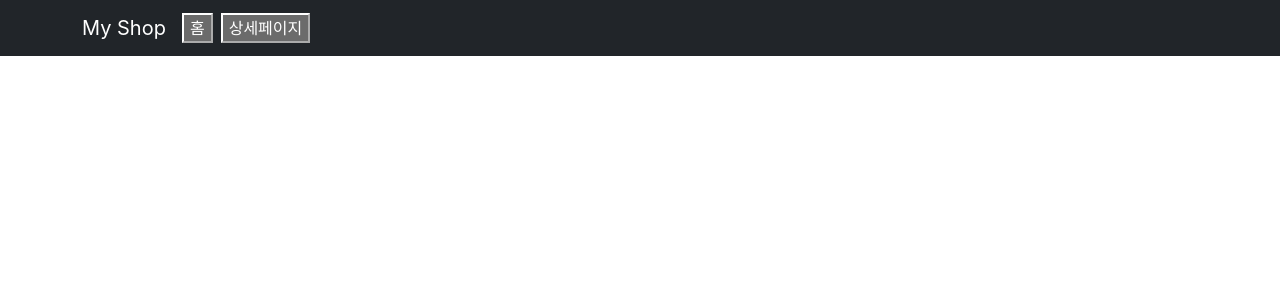
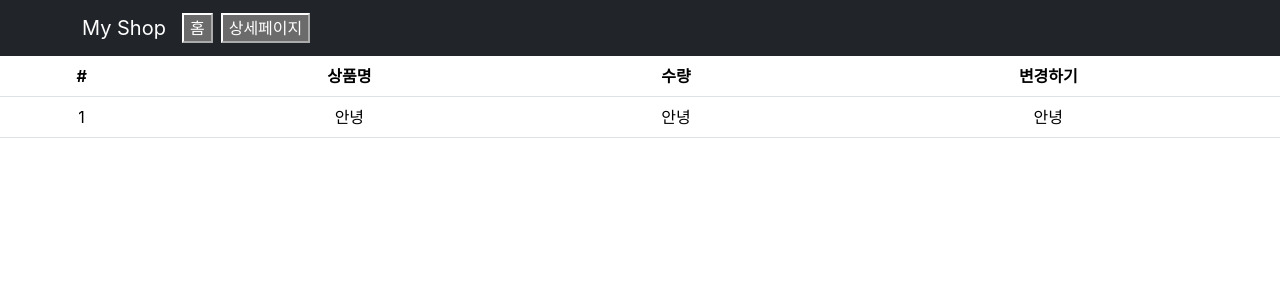
Before and after one commit to nova-fe/Study__Codingapple_React, a React (Create React App) app in the folder 02-shop/: page /cart in a window 1280 px wide. Before the commit this address had no page. Shown: the top 300 px of the page. Built offline with nearby package versions, Linux system fonts and the light colour scheme.

Commit message:
장바구니 페이지 만들기 & Redux 1 : Redux Toolkit 설치

```diff
--- a/02-shop/package.json
+++ b/02-shop/package.json
@@ -3,12 +3,14 @@
   "version": "0.1.0",
   "private": true,
   "dependencies": {
+    "@reduxjs/toolkit": "^2.5.0",
     "axios": "^1.7.9",
     "bootstrap": "^5.3.3",
     "cra-template": "1.2.0",
     "react": "^19.0.0",
     "react-bootstrap": "^2.10.7",
     "react-dom": "^19.0.0",
+    "react-redux": "^9.2.0",
     "react-router-dom": "^6.28.1",
     "react-scripts": "5.0.1"
   },
--- a/02-shop/src/App.js
+++ b/02-shop/src/App.js
@@ -1,77 +1,30 @@
 import { Navbar, Container, Nav } from 'react-bootstrap';
 import './App.css';
-// 1) jsx 안에서 이미지 불러오기: import 작명 from '이미지경로';
 import bg from './img/bg.png';
-import { createContext, useState } from 'react';
+import {useState } from 'react';
 import data from './data.js';
 import { Routes, Route, useNavigate } from 'react-router-dom';
 import Card from './components/Card.js';
 import Detail from './pages/Detail.js';
 import axios from 'axios'
-
-// Context 세팅 1. createContext로 Context 만들기
-export let Context1 = createContext(); // state보관함(Context)를 만들어줌
+import Cart from './pages/Cart.js';
 
 function App() {
   let [shoes, setShoes] = useState(data);
-  let [재고] = useState(10, 11, 12);
   let navigate = useNavigate(); // 페이지 이동을 도와줌
   const [count, setCount] = useState(0);
   const [isLoading, setIsLoading] = useState(false);
 
   return (
     <div className="App">
-      {/* *
-       * :: Route: 페이지
-       * <Router path="/경로로쓸이름" element={보여질부분} />
-       *  <Routes>
-            <Route path="/" element={<div>메인페이지</div>} />
-            <Route path="/detail" element={<div>상세페이지</div>} />
-            <Route />
-          </Routes>
-      */}
-
-      {/* <Route path="*" element={<div>없는페이지(404)</div>} /> */}
-      {/* <Route path="/about/member" element={<About />} />
-      <Route path="/about/location" element={<About />} /> */}
-
-      {/**
-       * :: Nested Routes (서브페이지 개념처럼 사용)
-       * 언제 사용? 여러 유사한 페이지 필요할때
-       * 장점1: route 작성이 간단해짐
-       * 장점2: mested route 접속시엔 element 2개가 보임
-       * => /about/member로 접속시 path="/about"에 있는 element 와 path="member"에 있는 element를 동시에 보여줌(2개가 보여짐)
-       * => <About/> 안에 <div>member 페이지</div>
-       */}
-      {/* <Route path="/about" element={<About />}>
-        <Route path="member" element={<div>member 페이지</div>} />
-        <Route path="location" element={<div>location 페이지</div>} />
-      </Route> */}
-
-      {/**
-       * :: Link: 페이지 이동 버튼
-       * <Link to="/이동할경로"></Link>
-       */}
       <Navbar bg="dark" data-bs-theme="dark">
         <Container>
           <Navbar.Brand href="#home">My Shop</Navbar.Brand>
           <Nav className="me-auto flex gap-2">
-            {/* <Link to="/">홈</Link>
-            <Link to="/detail">상세페이지</Link> */}
-            {/* <button onClick={() => { navigate(1);}}>앞으로가기</button>
-            <button onClick={() => { navigate(-1);}}>뒤로가기</button> */}
-            <button
-              onClick={() => {
-                navigate('/');
-              }}
-            >
+            <button onClick={() => { navigate('/'); }} >
               홈
             </button>
-            <button
-              onClick={() => {
-                navigate('detail');
-              }}
-            >
+            <button onClick={() => { navigate('detail'); }} >
               상세페이지
             </button>
           </Nav>
@@ -83,31 +36,19 @@
           path="/"
           element={
             <>
-              <div
-                className="main-bg"
-                // 2) jsx 안에서 이미지 불러오기: 위에서 import 해온 이미지 변수명 넣기;
-                style={{ backgroundImage: 'url(' + bg + ')' }}
-              ></div>
+              <div className="main-bg" style={{ backgroundImage: 'url(' + bg + ')' }} ></div>
 
               {/* 상품목록 */}
               <div className="container">
                 <div className="row">
-                  {/**
-                   * 1. 상품목록 컴포넌트화
-                   * 2. 데이터바인딩
-                   * 3. 반복적인 부분은 map 반복문 써보기
-                   */}
                   {shoes.map(function (item, index) {
                     return <Card item={item} index={index} />;
                   })}
                 </div>
               </div>
-
               {
                 isLoading && <div className="spinner-border" role="status"></div>
               }
-
-
               <button onClick={() => {
                 setIsLoading(true);
                 setCount(count + 1);
@@ -136,43 +77,16 @@
                 } else {
                   alert("상품 없음");
                 }
-
-
-                // * 서버로 데이터전송
-                // axios.post('/url1', {name: 'kim'})
-                // * 동시에 ajax 요청 여러개
-                // Promise.all([axios.get('/url1'),axios.get('/url2')]).then((result) => {})
-
-                // * fetch 를 사용할 경우는 .json()을 사용한 변환 필요
-                // fetch('URL').then(결과 => 결과.json()).then((결과) => { console.log(결과) } )
-
               }}>더보기</button>
             </>
           }
         />
-        {/* /:파라미터 -> URL파라미터 */}
-        <Route path="/detail/:id" element={
-          // Context 세팅 2. <Context>로 원하는 컴포넌트 감싸기
-          // Context 세팅 3. 원하는 state 를 value 안에 넣기
-          // => 안에 있는 모든 컴포넌트는 재고, shoes 사용 가능
-          <Context1.Provider value={{재고 }}>
-            <Detail shoes={shoes} />
-          </Context1.Provider>
-          } />
+        <Route path="/detail/:id" element={ <Detail shoes={shoes} /> } />
+
+        <Route path="/cart" element={<Cart />}/>
       </Routes>
-
     </div>
   );
 }
 
 export default App;
-
-// function About() {
-//   return (
-//     <div>
-//       <h4>회사정보 페이지</h4>
-//       {/* Outlet: Nested Routes가 어디에 보여줄지 알려줌 */}
-//       <Outlet></Outlet>
-//     </div>
-//   );
-// }
--- a/02-shop/src/index.js
+++ b/02-shop/src/index.js
@@ -4,13 +4,18 @@
 import App from './App';
 import reportWebVitals from './reportWebVitals';
 import { BrowserRouter } from 'react-router-dom';
+import {Provider} from 'react-redux';
+import store from './store.js'
 
 const root = ReactDOM.createRoot(document.getElementById('root'));
 root.render(
   // <React.StrictMode>
+  <Provider store={store}>
     <BrowserRouter>
       <App />
     </BrowserRouter>
+  </Provider>
+
   // </React.StrictMode>,
 );
 
--- /dev/null
+++ b/02-shop/src/pages/Cart.js
@@ -0,0 +1,26 @@
+import { Table } from "react-bootstrap"
+
+export default function Cart() {
+  return (
+    <div>
+      <Table>
+        <thead>
+          <tr>
+            <th>#</th>
+            <th>상품명</th>
+            <th>수량</th>
+            <th>변경하기</th>
+          </tr>
+        </thead>
+        <tbody>
+          <tr>
+            <td>1</td>
+            <td>안녕</td>
+            <td>안녕</td>
+            <td>안녕</td>
+          </tr>
+        </tbody>
+      </Table>
+    </div>
+  )
+};
--- a/02-shop/src/pages/Detail.js
+++ b/02-shop/src/pages/Detail.js
@@ -1,9 +1,6 @@
 import { useParams } from 'react-router-dom';
-import { useState, useEffect, useContext } from 'react';
+import { useState, useEffect } from 'react';
 import { Nav,  } from 'react-bootstrap';
-
-// Context 사용하여 state 사용
-import {Context1} from './../App.js'
 
 export default function Detail(props) {
 
@@ -80,8 +77,6 @@
 
 function TabContent({탭}){
   let [fade, setFade] = useState('');
-    // 보관함 안에 있던 state 들이 나옴
-    let {재고} = useContext(Context1) // 보관함 해체 {state1, state2, ...}
 
   useEffect(()=>{
     setTimeout(()=>{setFade('end')}, 10)
@@ -92,7 +87,7 @@
 
   return (
     <div className={'start ' + fade}>
-      {[ <div>{재고}</div>, <div>내용1</div>, <div>내용2</div> ][탭] }
+      {[ <div>내용0</div>, <div>내용1</div>, <div>내용2</div> ][탭] }
     </div>
   )
 }
--- /dev/null
+++ b/02-shop/src/store.js
@@ -0,0 +1,15 @@
+// import {configureStore} from '@reduxjs/toolkit'
+
+// export default configureStore({
+//   reducer: {
+
+//   }
+// })
+
+import {configureStore} from '@reduxjs/toolkit'
+
+export default configureStore({
+  reducer: {
+
+  }
+})
```
Also changed, not shown: 1 other file (tests, documents, lock files or other folders).
